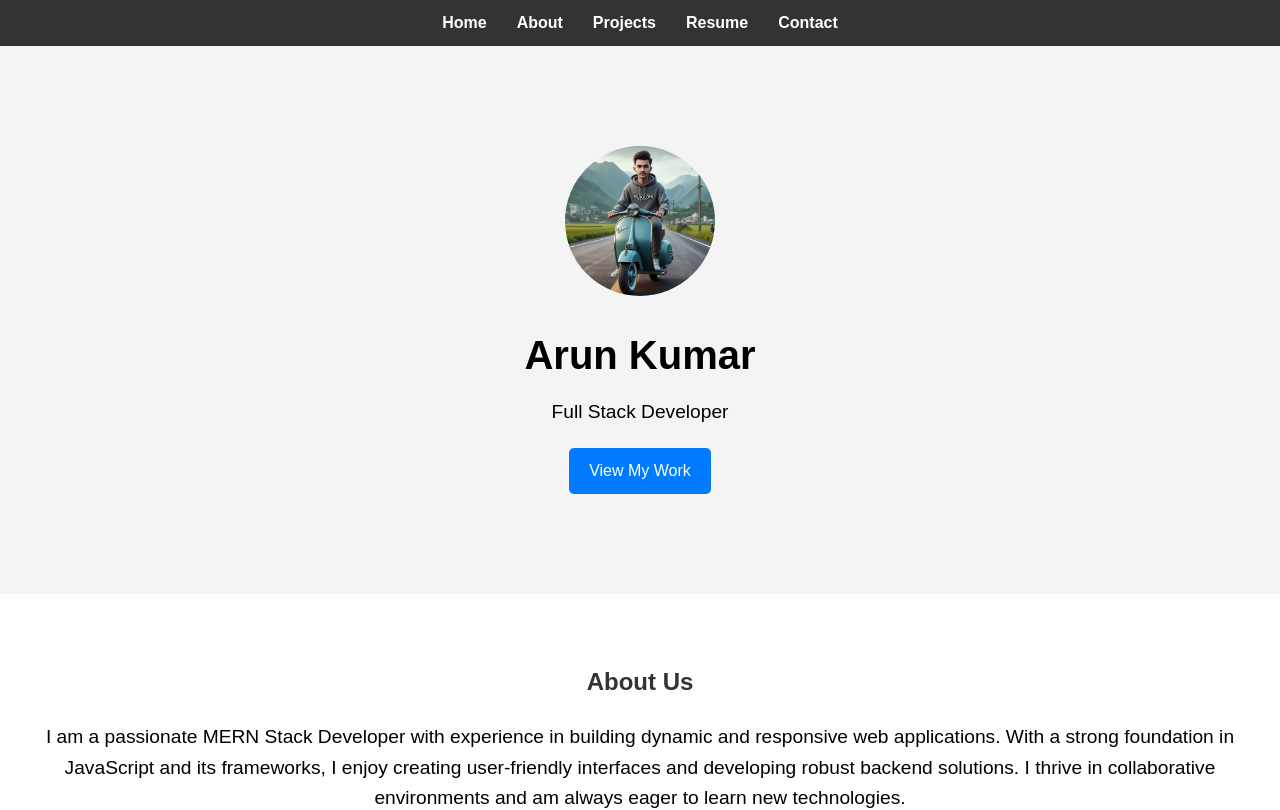
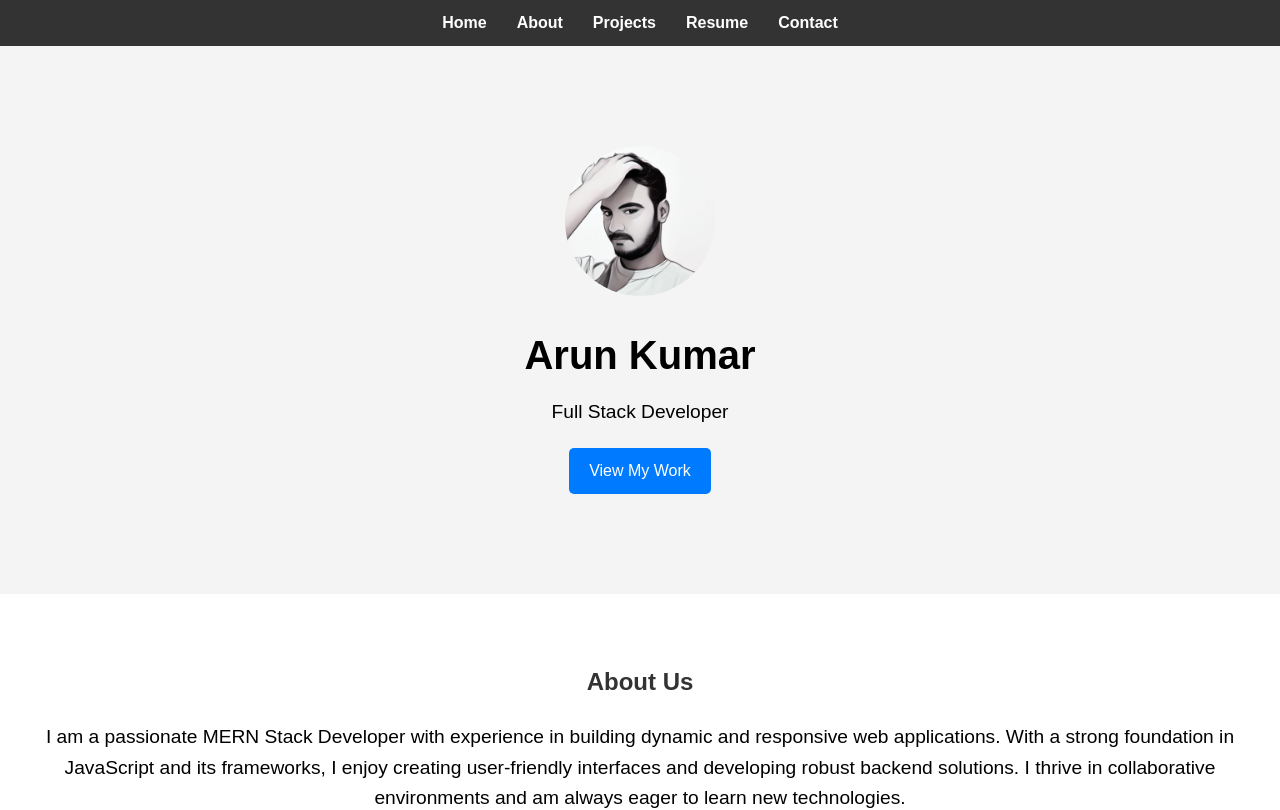
Before and after one commit to ArunBalagani/create-arunbalagani-app, a React (Create React App) app: page / in a window 1280 px wide. Shown: the top 810 px of the page. Built offline with nearby package versions, Linux system fonts and the light colour scheme.

Commit message:
portfolio updated

```diff
--- a/src/components/Home.js
+++ b/src/components/Home.js
@@ -1,12 +1,13 @@
 // src/components/Home.js
 import React from 'react';
-import heroImage from '../images/pic-1.jpg';
+// import heroImage from '../images/pic-1.jpg';
+import banner from '../images/banner.jpg'
 
 const Home = () => {
     return (
         <section id="home">
             <div className="hero">
-                <img src={heroImage} alt="Arun Kumar" className="profile-image" width="300" height="200" />
+                <img src={banner} alt="Arun Kumar" className="profile-image" width="300" height="200" />
                 <h1>Arun Kumar</h1>
                 <p>Full Stack Developer</p>
                 <a href="#projects" className="btn">View My Work</a>
```
Also changed, not shown: src/images/banner.jpg (added), 1 other file (tests, documents, lock files or other folders).
